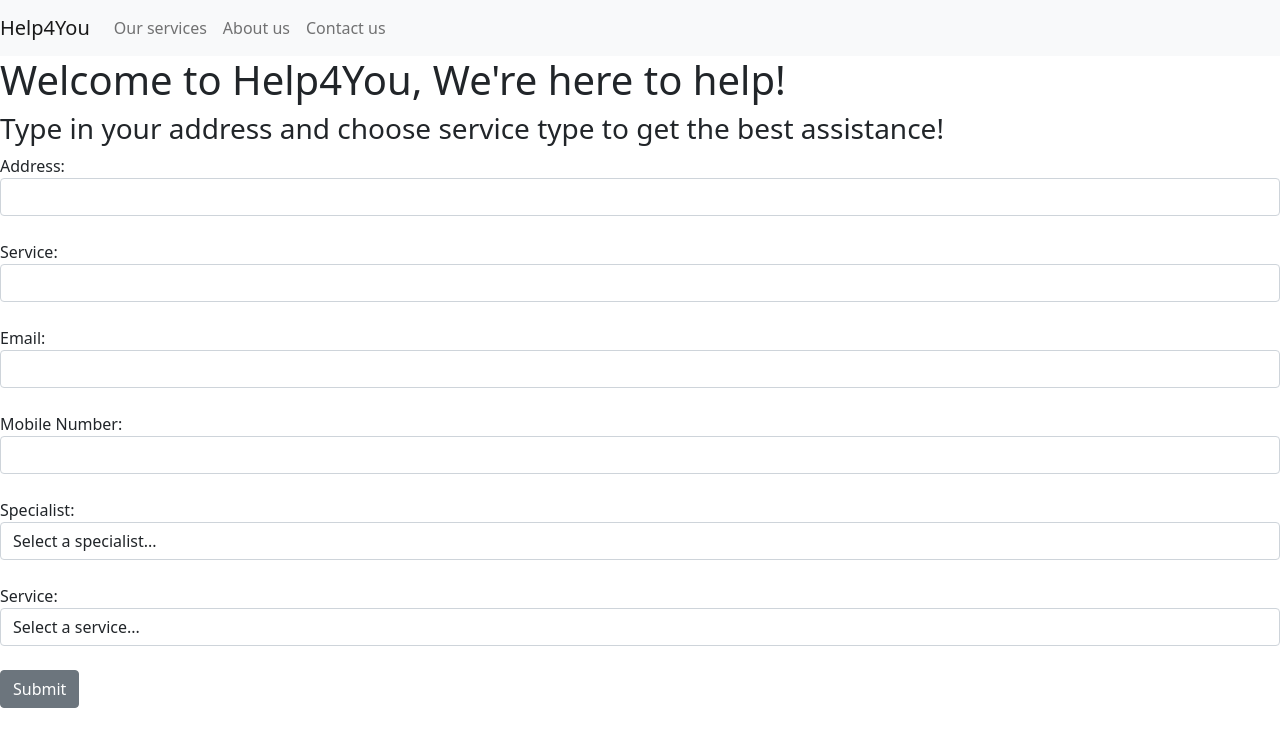
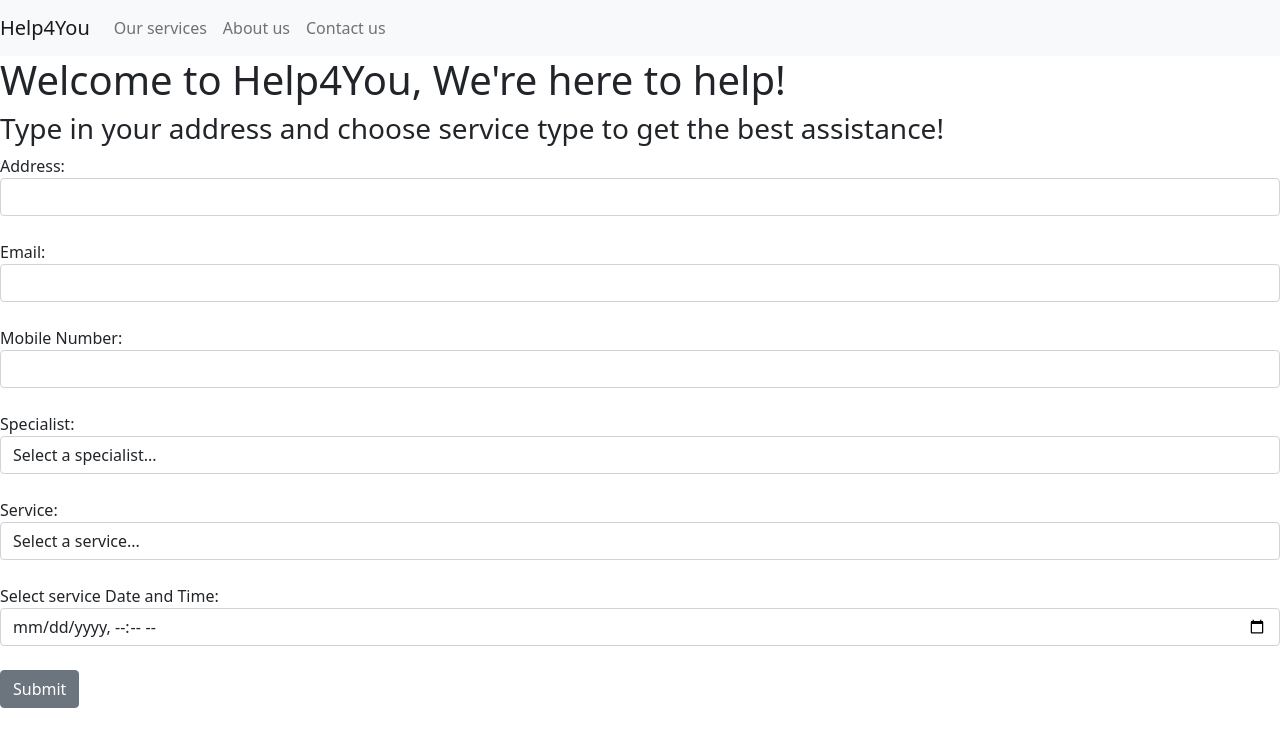
Before and after one commit to systenconti/Help4YouAPP, a Django app: page / in a window 1280 px wide. Shown: the top 747 px of the page. Run offline with Django 4.2, Linux system fonts and the light colour scheme; data that the repository does not hold is empty; some libraries are stand-ins or nearby versions.

Commit message:
Add datetime input field

```diff
--- /dev/null
+++ b/rentservice/forms.py
@@ -0,0 +1,4 @@
+from django import forms
+
+class ServiceForm(forms.Form):
+    client_address = forms.CharField()
--- a/rentservice/templates/home.html
+++ b/rentservice/templates/home.html
@@ -9,11 +9,7 @@
     {% csrf_token %}
     <div class="form-group mb-4">
         <label for="first_name">Address:</label>
-        <input class="form-control" type="text" id="first_name" name="first_name" required>
-    </div>
-    <div class="form-group mb-4">
-        <label for="last_name">Service:</label>
-        <input class="form-control" type="text" id="last_name" name="last_name" required>
+        <input class="form-control" type="text" id="address" name="address" required>
     </div>
     <div class="form-group mb-4">
         <label for="email">Email:</label>
@@ -38,6 +34,10 @@
             <option value="" disabled selected>Select a service...</option>
         </select>
     </div>
+    <div class="form-group mb-4">
+        <label for="datetime">Select service Date and Time:</label>
+        <input class="form-control" type="datetime-local" id="datetime" name="datetime" required>
+    </div>
     <button class="btn btn-secondary mb-4" type="submit">Submit</button>
 </form>
 {% endblock %}
@@ -51,10 +51,10 @@
                 url: "/get_services/" + profession_id + "/",
                 type: "GET",
                 dataType: "json",
-                success: function(data) {
+                success: function (data) {
                     $("#service").empty();
                     $("#service").append('<option value="" disabled selected>Select a service...</option>');
-                    $.each(data.services, function(index, service) {
+                    $.each(data.services, function (index, service) {
                         $("#service").append('<option value="' + service.id + '">' + service.service + '</option>');
                     });
                 }
@@ -65,11 +65,19 @@
         }
     }
 
-    $(document).ready(function() {
+    $(document).ready(function () {
         populate_services();
-        $("#profession").change(function() {
+        $("#profession").change(function () {
             populate_services();
         });
     });
+    const dateTimePicker = document.getElementById('datetime');
+
+    dateTimePicker.addEventListener('change', function () {
+        const selectedDate = new Date(dateTimePicker.value);
+        selectedDate.setMinutes(0);
+        const adjustedDate = new Date(selectedDate.getTime() - (selectedDate.getTimezoneOffset() * 60000));
+        dateTimePicker.value = adjustedDate.toISOString().slice(0, 16);
+    });
 </script>
 {% endblock %}
```
